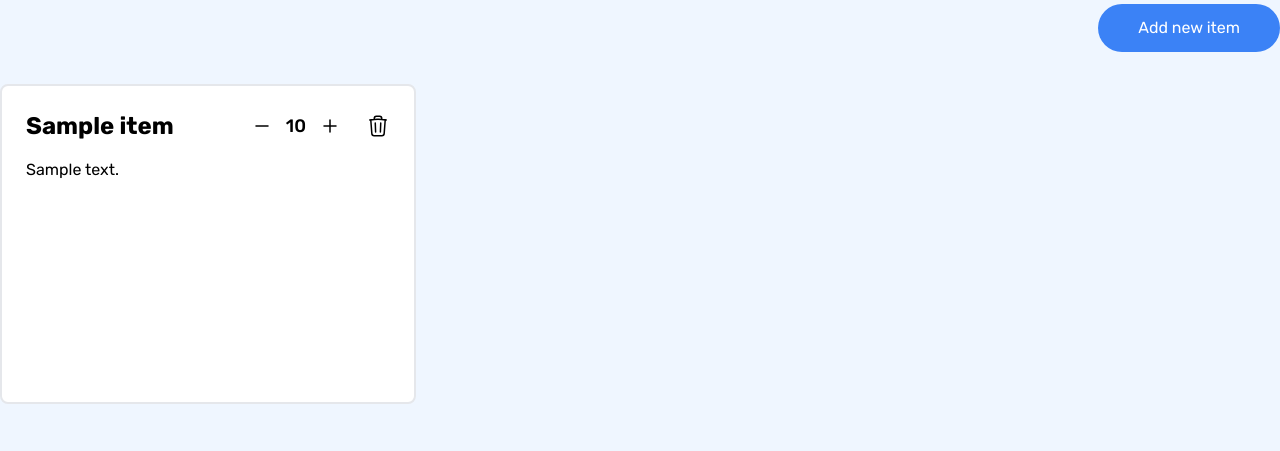
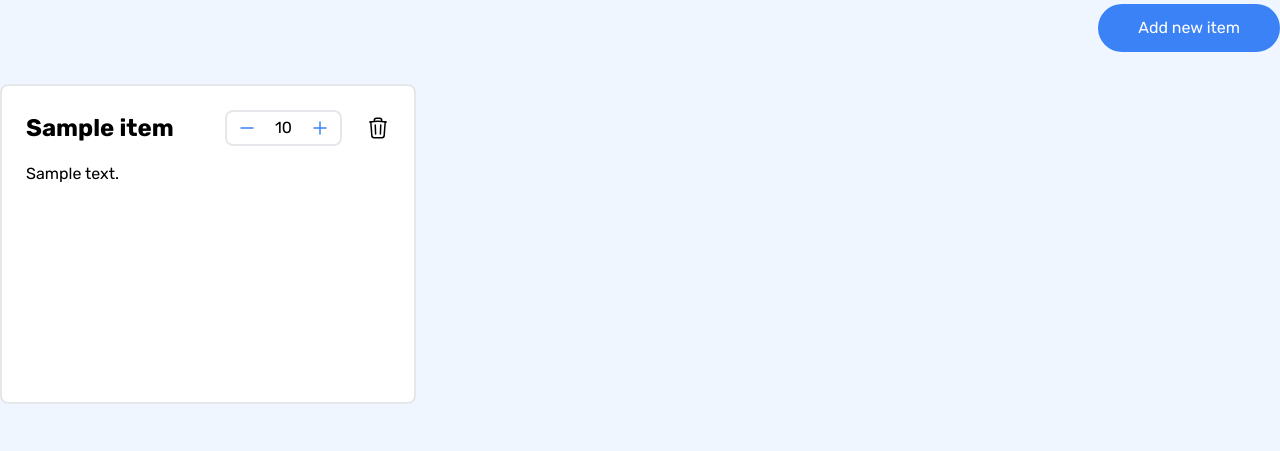
Before and after one commit to nabilmuafa/warehouse-inventory, a Django app: template main/templates/main.html in a window 1280 px wide. Shown: the part 129-580 px from the top of the page. Run offline with Django 4.2, Linux system fonts and the light colour scheme; tables that the repository leaves empty hold one stand-in row (values such as "Sample post"); the template is opened without the code that fills it: values that come from a table or form of the project are taken from there, most other values are stand-ins (such as "Sample title", 1, 10 or a date in 2020); some libraries are stand-ins or nearby versions.

Commit message:
slight redesign main & register

```diff
--- a/main/templates/main.html
+++ b/main/templates/main.html
@@ -11,7 +11,7 @@
                 <div class="flex flex-col items-end">
                     <p class=" -mb-1">
                         <span class="hidden md:inline">Welcome, </span>
-                        <span class="text-sm md:text-base font-medium">{{name}}</span>
+                        <span class="text-xs md:text-base font-medium">{{name}}</span>
                         <span class="hidden md:inline">!</span>
                     </p>
                     <p class="text-xs">{{class}}</p>
@@ -29,10 +29,10 @@
                         </svg>
                     </button>
                     <ul id="dropdown-content" class="md:hidden hidden absolute right-0 rounded-lg z-1 shadow-md bg-white">
-                        <li>
+                        <li class="hover:bg-gray-100 rounded-t-lg">
                             <a class="block whitespace-no-wrap w-40 border-b text-sm py-3 px-4" href="/create-item">Add new item</a>
                         </li>
-                        <li>
+                        <li class="hover:bg-gray-100 rounded-b-lg">
                             <a class="block whitespace-no-wrap w-40 text-sm py-3 px-4" href="/logout">Log out</a>
                         </li>
                     </ul>
@@ -57,20 +57,20 @@
             <button class="bg-blue-500 hover:bg-blue-700 transition-color ease-in-out duration-100 text-white rounded-full py-3 px-10">Add new item</button>
         </a>
     </div>
-    <div class="grid-cols-2 md:grid-cols-3 grid gap-2 md:gap-4 md:mt-8 mt-2 px-2 pb-12 md:px-0">
+    <div class="grid-cols-1 md:grid-cols-3 grid gap-2 md:gap-4 md:mt-8 mt-2 px-2 pb-12 md:px-0">
         {% for item in items %}
         <div class="h-72 md:h-80 bg-white border-2 border-gray-200 rounded-lg p-6">
-            <div class="flex flex-wrap text-xl justify-between font-bold md:pb-4">
-                <p class="text-xl md:text-2xl">{{item.name}}</p>
-                <div class="flex font-medium items-center text-lg gap-6">
-                    <div class="hidden md:flex amount-modifier flex items-center gap-3">
-                        <a class="rounded-full transition-color ease-in-out duration-100 hover:bg-gray-300" href="dec/{{item.pk}}">
+            <div class="flex flex-wrap justify-between items-center md:pb-4 pb-3">
+                <p class="text-xl md:text-2xl font-bold">{{item.name}}</p>
+                <div class="flex font text-sm md:text-base items-center text-lg md:gap-6 gap-4">
+                    <div class="flex amount-modifier rounded-lg border-2 items-center gap-4 md:px-2 px-1 py-1">
+                        <a class="dec-btn rounded-full text-blue-500 transition-color ease-in-out duration-100 md:hover:bg-white hover:bg-gray-300 md:hover:text-blue-500" href="dec/{{item.pk}}">
                             <svg xmlns="http://www.w3.org/2000/svg" fill="none" viewBox="0 0 24 24" stroke-width="1.5" stroke="currentColor" class="w-6 h-6">
                                 <path stroke-linecap="round" stroke-linejoin="round" d="M18 12H6" />
                             </svg>
                         </a>
-                        <p>{{item.amount}}</p>
-                        <a class="rounded-full transition-color ease-in-out duration-100 hover:bg-gray-300" href="inc/{{item.pk}}">
+                        <p class="amt pt-0.5 md:pt-0">{{item.amount}}</p>
+                        <a class="rounded-full text-blue-500 transition-color ease-in-out duration-100 md:hover:bg-white hover:bg-gray-300 md:hover:text-blue-500" href="inc/{{item.pk}}">
                             <svg xmlns="http://www.w3.org/2000/svg" fill="none" viewBox="0 0 24 24" stroke-width="1.5" stroke="currentColor" class="w-6 h-6">
                                 <path stroke-linecap="round" stroke-linejoin="round" d="M12 6v12m6-6H6" />
                             </svg>
@@ -83,19 +83,6 @@
                     </a>
                 </div>
             </div>
-            <div class="flex md:hidden amount-modifier items-center justify-center gap-3 py-2">
-                <a class="rounded-full transition-color ease-in-out duration-100 hover:bg-gray-300" href="dec/{{item.pk}}">
-                    <svg xmlns="http://www.w3.org/2000/svg" fill="none" viewBox="0 0 24 24" stroke-width="1.5" stroke="currentColor" class="w-6 h-6">
-                        <path stroke-linecap="round" stroke-linejoin="round" d="M18 12H6" />
-                    </svg>
-                </a>
-                <p>{{item.amount}}</p>
-                <a class="rounded-full transition-color ease-in-out duration-100 hover:bg-gray-300" href="inc/{{item.pk}}">
-                    <svg xmlns="http://www.w3.org/2000/svg" fill="none" viewBox="0 0 24 24" stroke-width="1.5" stroke="currentColor" class="w-6 h-6">
-                        <path stroke-linecap="round" stroke-linejoin="round" d="M12 6v12m6-6H6" />
-                    </svg>
-                </a>
-            </div>
             <p class="text-sm md:text-base">{{item.description}}</p>
         </div>
         {% endfor %}
--- a/main/templates/register.html
+++ b/main/templates/register.html
@@ -12,10 +12,10 @@
 
 {% block content %}
 
-<div class="login container flex flex-col items-center mx-auto pb-12">
+<div class="container flex flex-col items-center mx-auto pb-12">
     <div class="bg-white rounded-lg shadow-2xl md:px-8 px-6 py-6 mb-8 md:max-w-xl max-w-sm">
         <h1 class="md:text-3xl text-xl font-bold text-slate-700 pb-6">Register</h1>
-        <form method="POST" >
+        <form method="POST">
             {% csrf_token %}
             <table class="table-fixed w-full">
                 <tr>
```
